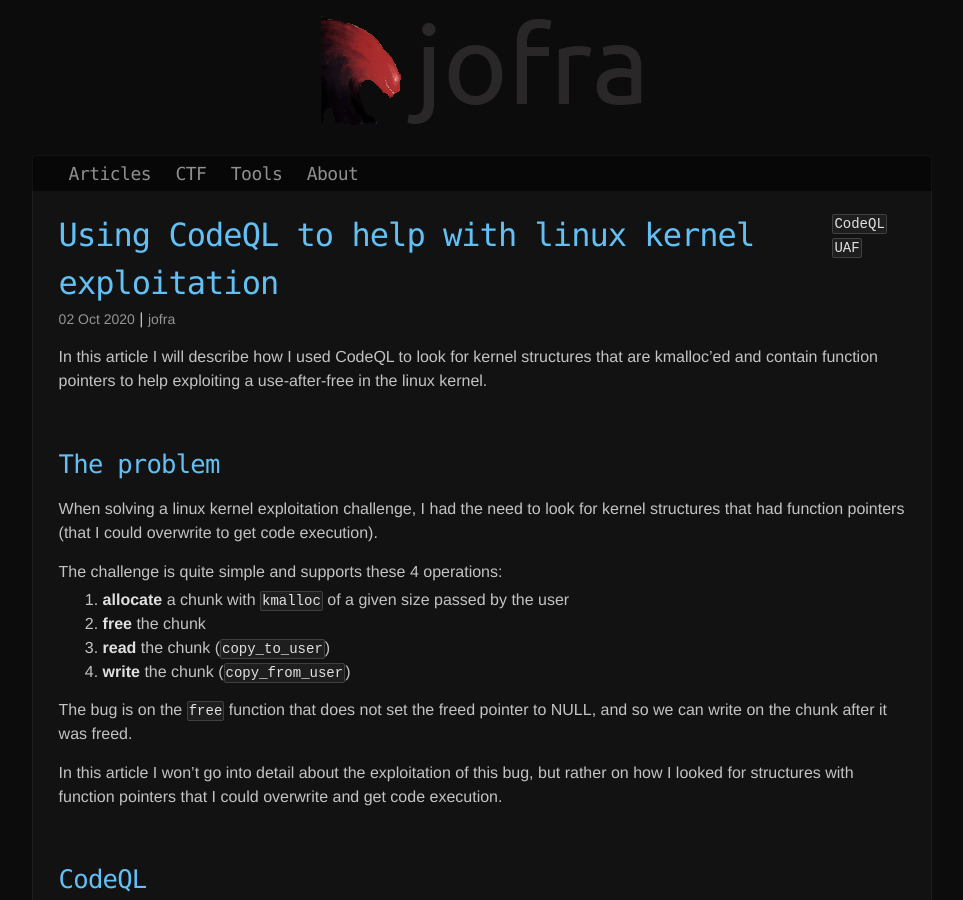
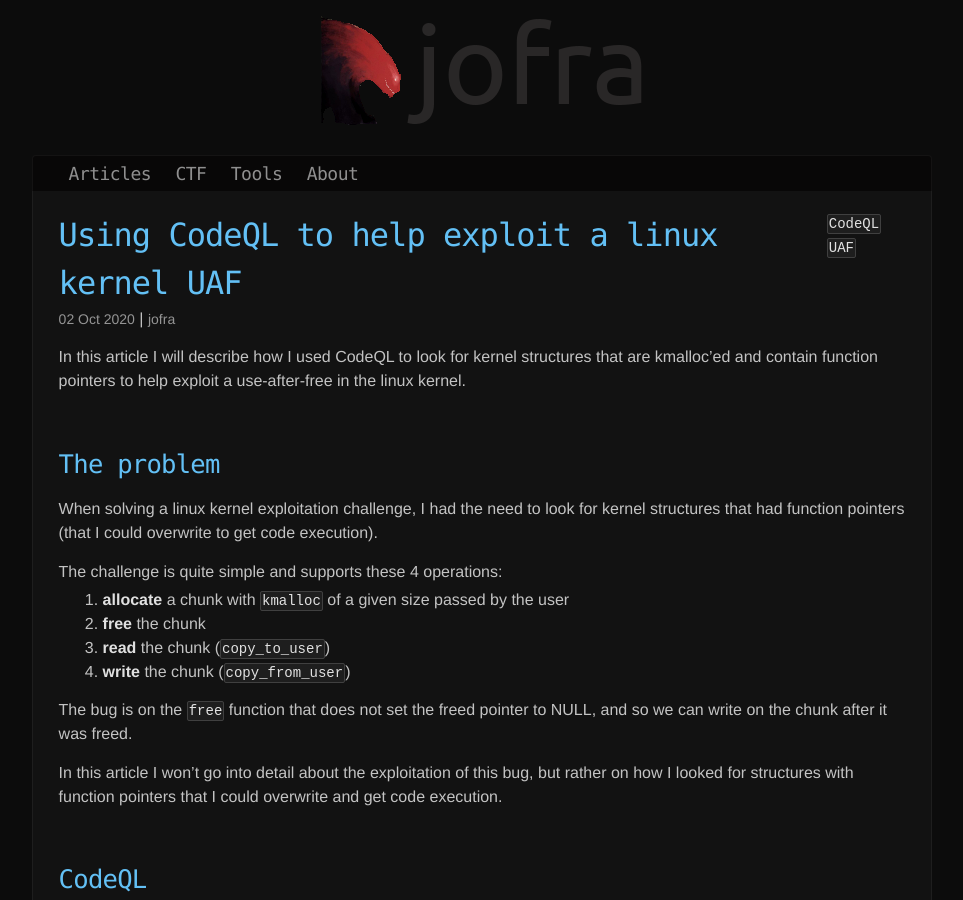
Before and after one commit to Vasco-jofra/Vasco-jofra.github.io, a Jekyll site: the page built from _articles/2020-10-02-codeql-kernel.md, in a window 1280 px wide and 900 px high. Shown: the whole window, without its empty margins (158-1121 px from the left). Built offline with Jekyll 4.4.1, drawn with Linux system fonts in a browser that asks for light colours.

Commit message:
better title for codeql kernel article

````diff
--- a/_articles/2020-10-02-codeql-kernel.md
+++ b/_articles/2020-10-02-codeql-kernel.md
@@ -1,9 +1,9 @@
 ---
-title: "Using CodeQL to help with linux kernel exploitation"
+title: "Using CodeQL to help exploit a linux kernel UAF"
 tags: ["CodeQL", "UAF"]
 ---
 
-In this article I will describe how I used CodeQL to look for kernel structures that are kmalloc'ed and contain function pointers to help exploiting a use-after-free in the linux kernel.
+In this article I will describe how I used CodeQL to look for kernel structures that are kmalloc'ed and contain function pointers to help exploit a use-after-free in the linux kernel.
 
 ## The problem
 When solving a linux kernel exploitation challenge, I had the need to look for kernel structures that had function pointers (that I could overwrite to get code execution).
@@ -249,3 +249,5 @@
   count(s_kmalloc.getAFunctionCall()) as kmalloc_times
 order by amount_of_fptrs desc
 ```
+
+<script src="https://gist.github.com/Vasco-jofra/45e0a547562b8180565cb240fcbd36fb.js"></script>
````
